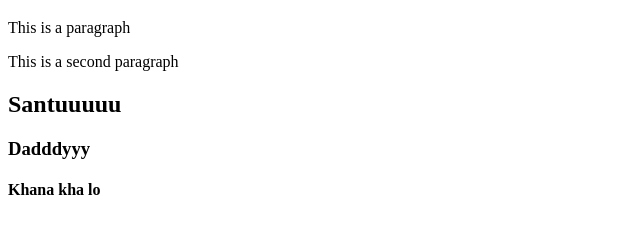
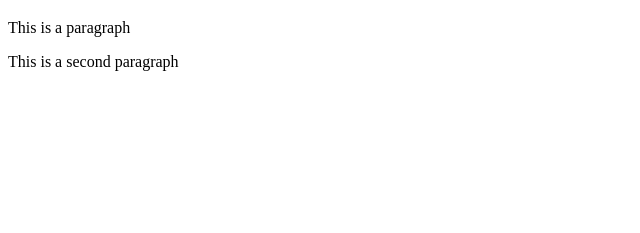
Before and after one commit to Anubha-Aggarwal/git-test, a website: page index.html in a window 1280 px wide. Shown: the part 61-294 px from the top of the page, without its empty margins (0-640 px from the left). Drawn offline with Linux system fonts and the light colour scheme.

Commit message:
Modified index.html

```diff
--- a/index.html
+++ b/index.html
@@ -6,8 +6,5 @@
 	   <h1>This is a Header</h1>
         <p>This is a paragraph</p>
         <p>This is a second paragraph</p>
-	   <h2> Santuuuuu </h2>
-	   <h3> Dadddyyy </h3>
-	   <h4> Khana kha lo </h4>
     </body>
 </html>
```
